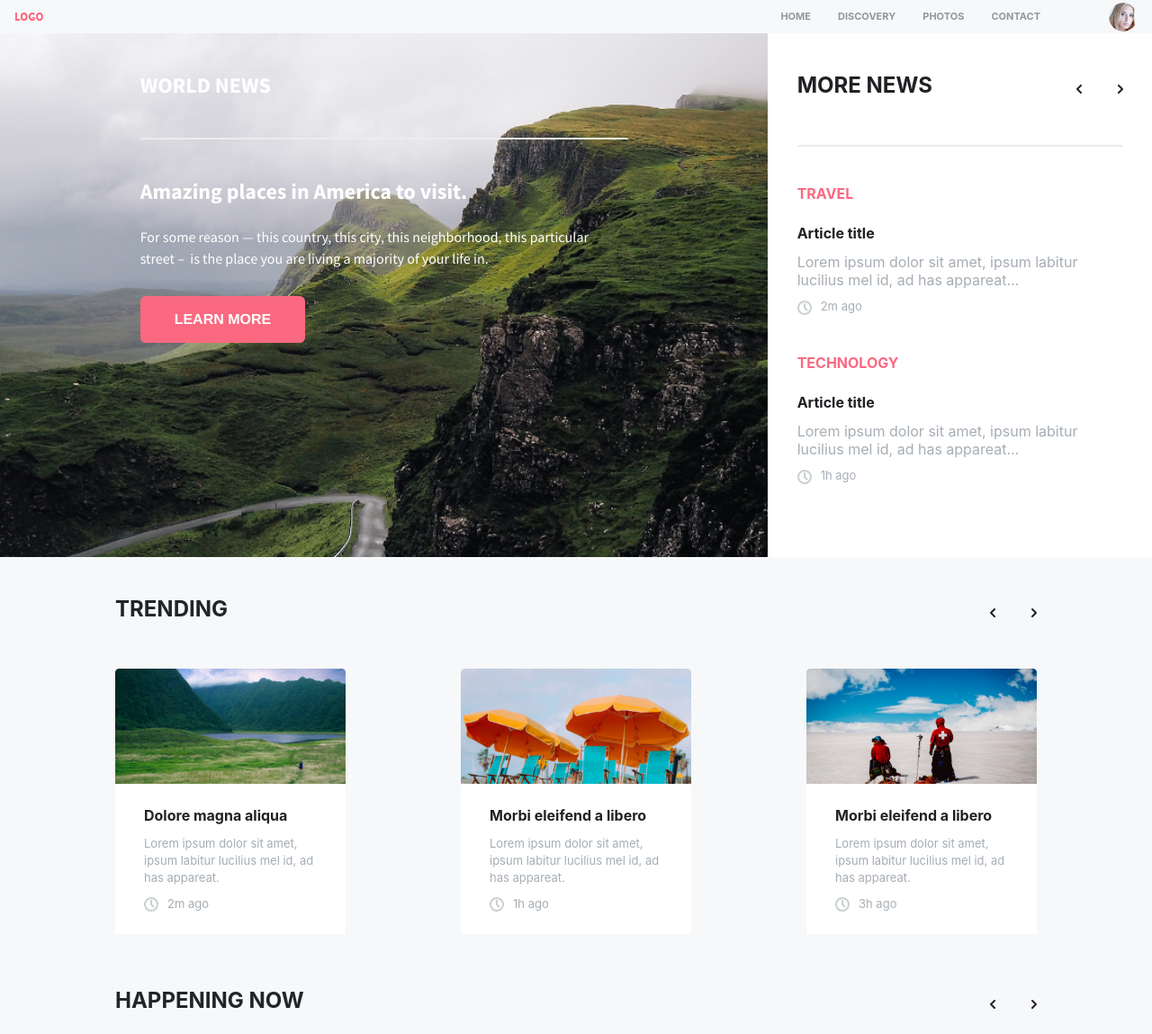
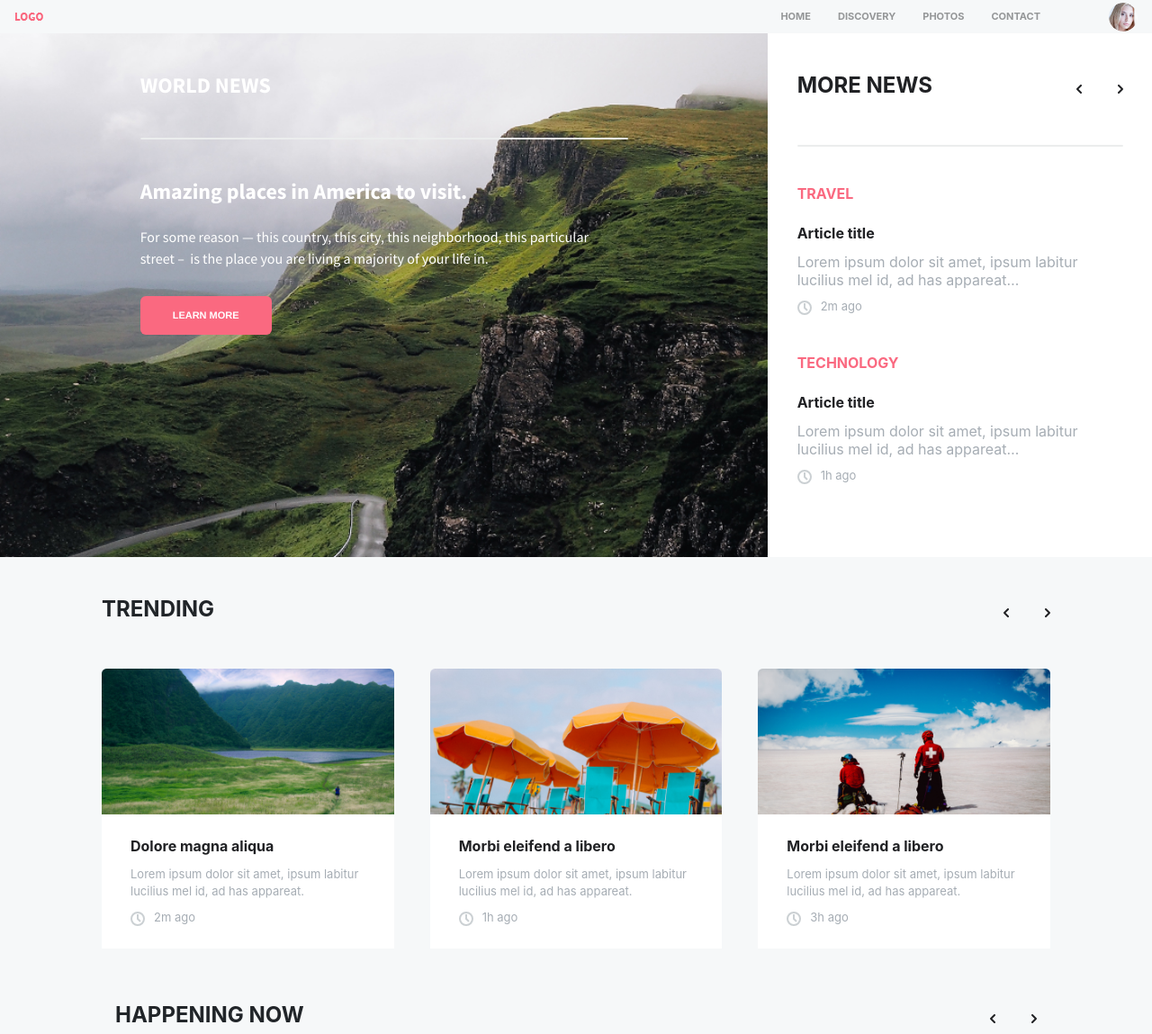
Before and after one commit to DmitryPacificAtion/travel-blog, a plain HTML site: page index.html in a window 1280 px wide. Shown: the part 7-1156 px from the top of the page at 90% size. Drawn offline with Linux system fonts and the light colour scheme.

Commit message:
Fix some margins

```diff
--- a/index.html
+++ b/index.html
@@ -126,9 +126,9 @@
           <div class="arrows"></div>
         </div>
       </div>
-      <div class="row justify-content-between">
+      <div class="row flex-nowrap">
         <!-- <TRENDING-ITEM#1> -->
-        <figure class="col-sm-12 col-md-3 p-0 card">
+        <figure class="card">
           <picture>
             <source srcset="./assets/tranding-1@2x.png" media="(min-width: 480px)">
             <img src="./assets/tranding-1.png" width="100%" height="auto" alt="Tranding 1">
@@ -143,7 +143,7 @@
         <!-- </TRENDING-ITEM#1> -->
 
         <!-- <TRENDING-ITEM#2> -->
-        <figure class="col-sm-12 col-md-3 p-0 card">
+        <figure class="card">
           <picture>
             <source srcset="./assets/tranding-2@2x.png" media="(min-width: 480px)">
             <img src="./assets/tranding-2.png" width="100%" height="auto" alt="Tranding 2">
@@ -158,7 +158,7 @@
         <!-- </TRENDING-ITEM#2> -->
 
         <!-- <TRENDING-ITEM#3> -->
-        <figure class="col-sm-12 col-md-3 p-0 d-none d-sm-block card">
+        <figure class="d-none d-sm-block card">
           <picture>
             <source srcset="./assets/tranding-3@2x.png" media="(min-width: 480px)">
             <img src="./assets/tranding-3.png" width="100%" height="auto" alt="Tranding 3">
@@ -185,7 +185,7 @@
       </div>
       <div class="row justify-content-between">
         <!-- <LEFT-SIDE> -->
-        <div class="col-sm-12 p-0 col-md-8">
+        <div class="col-sm-12 col-md-9">
 
           <!-- <LARGE-ARTICLE#1> -->
           <figure class="large-card">
--- a/main.css
+++ b/main.css
@@ -207,7 +207,8 @@ header,
   color: #ffffff;
   font-family: 'Helvetica';
   font-weight: bold;
-  padding: 14px 38px;
+  padding: 13px 36px;
+  font-size: 11px;
   background-color: #fa6980;
   border-radius: 6px;
 }
@@ -262,8 +263,15 @@ header,
   max-width: 1024px;
   margin: 0 auto 40px;
 }
+.trending {
+  padding: 0 15px;
+}
 .trending__title-container {
   margin-bottom: 40px;
+}
+.card {
+  width: auto;
+  margin: 0 auto 16px;
 }
 .card__content {
   padding: 24px 32px;
@@ -489,6 +497,20 @@ footer {
     width: 30px;
     height: 30px;
   }
+  .trending {
+    padding: 0;
+  }
+  .card {
+    width: 360px;
+  }
+  .trending .card:nth-child(2) {
+    margin-right: 40px;
+    margin-left: 40px;
+  }
+  .large-card {
+    max-width: 760px;
+    margin-right: 10px;
+  }
   .footer-inner {
     flex-direction: row;
     justify-content: space-between;
```
